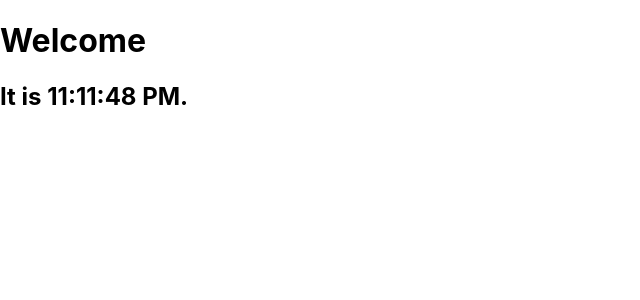
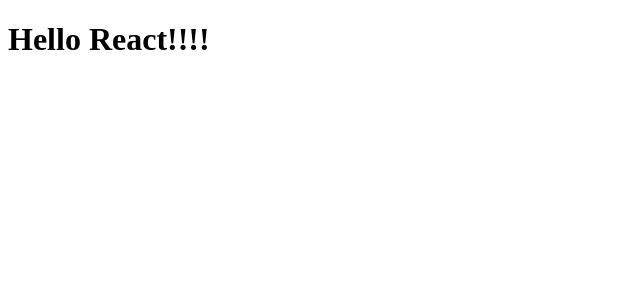
Before and after one commit to StevenSJones/ss-jones-portfolio, a React (Create React App) app: page / in a window 1280 px wide. Shown: the top 300 px of the page, without its empty margins (0-640 px from the left). Built offline with nearby package versions, Linux system fonts and the light colour scheme.

Commit message:
I hit a dead end with the clock component saying that the element was not declared so I pivoted and started further back and created a single function that just prints Hello React to the browser page. The clock was added to the todos in the readme.md file.

```diff
--- a/src/App.js
+++ b/src/App.js
@@ -1,25 +1,21 @@
-import logo from './logo.svg';
-import './App.css';
+import React from "react";
+import HelloReact from "./components/HelloReact";
 
 function App() {
-  return (
-    <div className="App">
-      <header className="App-header">
-        <img src={logo} className="App-logo" alt="logo" />
-        <p>
-          Edit <code>src/App.js</code> and save to reload.
-        </p>
-        <a
-          className="App-link"
-          href="https://reactjs.org"
-          target="_blank"
-          rel="noopener noreferrer"
-        >
-          Learn React
-        </a>
-      </header>
-    </div>
-  );
+  return <HelloReact/>;
 }
 
+
 export default App;
+
+
+
+
+
+
+
+// function App() {
+//   return <tick/>;
+//   }
+
+//   export default App;
--- /dev/null
+++ b/src/components/HelloReact.js
@@ -0,0 +1,7 @@
+import React from "react";
+
+function HelloReact() {
+    return <h1>Hello React!!!!</h1>;
+}
+
+export default HelloReact;
--- a/src/index.js
+++ b/src/index.js
@@ -1,8 +1,9 @@
 import React from "react";
 import ReactDOM from "react-dom";
-import "./index.css";
-// import App from './App';
-import reportWebVitals from "./reportWebVitals";
+import App from './App';
+
+ReactDOM.render(<App/>, document.getElementById("root"));
+
 
 /* You can convert a function component like Clock to a class in five steps:
 1 Create an ES6 class, with the same name, that extends React.Component.
@@ -11,7 +12,7 @@ import reportWebVitals from "./reportWebVitals";
 4 Replace props with this.props in the render() body.
 5 Delete the remaining empty function declaration.*/
 
-//clock class component definition:
+// clock class component:
 // class Clock extends React.Component {
 //   render() {
 //     return (
@@ -23,21 +24,8 @@ import reportWebVitals from "./reportWebVitals";
 //   }
 // }
 
-//below is a "ticking clock" function that starts when the page is loaded and tells the user the time locally
-function tick() {
-  const element = (
-    <div>
-      <h1>Welcome</h1>
-      <h2>It is {new Date().toLocaleTimeString()}.</h2>
-    </div>
-  );
-  // highlight-next-line
-  ReactDOM.render(element, document.getElementById("root"));
-}
 
-setInterval(tick, 1000);
 
 // If you want to start measuring performance in your app, pass a function
 // to log results (for example: reportWebVitals(console.log))
 // or send to an analytics endpoint. Learn more: https://bit.ly/CRA-vitals
-reportWebVitals();
```
Also changed, not shown: src/components/tick.js (added, +26 -0 lines), 2 other files (tests, documents, lock files or other folders).
